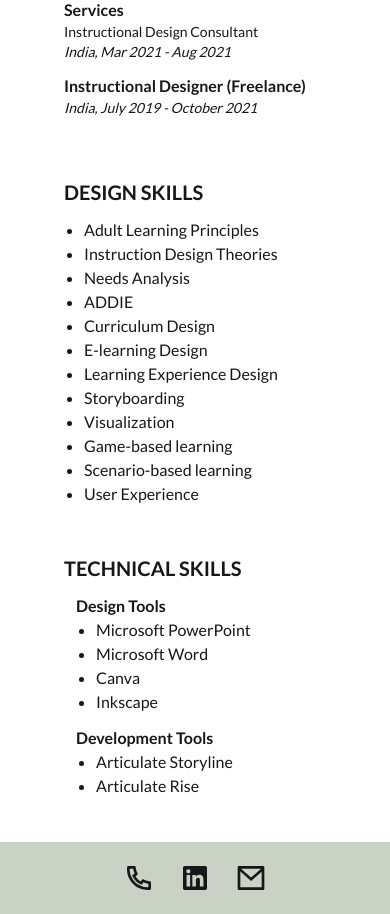
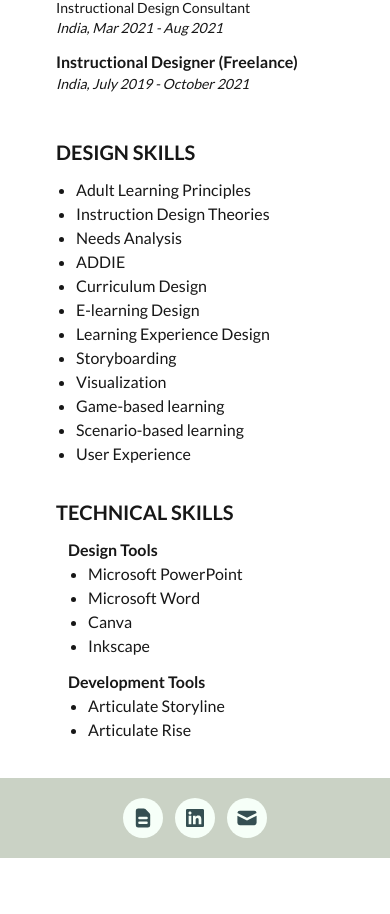
Before and after one commit to asifsyedcodes/portfolio-sona, a Next.js app: page /about in a window 390 px wide. Shown: the part 2457-3371 px from the top of the page. After the commit the page ends 3315 px from the top, so only its background shows below. Built offline with nearby package versions, Linux system fonts and the light colour scheme.

Commit message:
style adjustments

```diff
--- a/src/app/(main)/about/SkillsSection/DesignSkills.tsx
+++ b/src/app/(main)/about/SkillsSection/DesignSkills.tsx
@@ -2,7 +2,7 @@ import { DESIGN_SKILLS } from "../const";
 
 export const DesignSkills = () => {
   return (
-    <div className="p-4 mx-3">
+    <div className="p-2 lg:p-4 mx-3">
       <p className="font-bold text-xl">DESIGN SKILLS</p>
       <div className="mt-3">
         <ul className="pl-5">
--- a/src/app/(main)/about/SkillsSection/Education.tsx
+++ b/src/app/(main)/about/SkillsSection/Education.tsx
@@ -2,7 +2,7 @@ import { EDUCATION } from "../const";
 
 export const Education = () => {
   return (
-    <div className="p-4 mx-3">
+    <div className="p-2 lg:p-4 mx-3">
       <p className="font-bold text-xl">EDUCATION</p>
       <div className="mt-3">
         {EDUCATION.map((edu) => (
--- a/src/app/(main)/about/SkillsSection/Experience.tsx
+++ b/src/app/(main)/about/SkillsSection/Experience.tsx
@@ -2,7 +2,7 @@ import { EXPERIENCE } from "../const"
 
 export const Experience = () => {
   return (
-    <div className="p-4 mx-3">
+    <div className="p-2 lg:p-4 mx-3">
       <p className="font-bold text-xl">EXPERIENCE</p>
       <div className="mt-3">
         {EXPERIENCE.map((exp) => (
--- a/src/app/(main)/about/SkillsSection/TechnicalSkills.tsx
+++ b/src/app/(main)/about/SkillsSection/TechnicalSkills.tsx
@@ -2,7 +2,7 @@ import { TECHNICAL_SKILLS } from "../const";
 
 export const TechnicalSkills = () => {
   return (
-    <div className="p-4 mx-3">
+    <div className="p-2 lg:p-4 mx-3">
       <p className="font-bold text-xl">TECHNICAL SKILLS</p>
       <div className="mt-3">
         {TECHNICAL_SKILLS.map((techSkill) => (
@@ -10,7 +10,9 @@ export const TechnicalSkills = () => {
             <p className="font-semibold">{techSkill.title}</p>
             <ul className="pl-5">
               {techSkill.skills.map((skill) => (
-                <li key={skill} className="list-disc">{skill}</li>
+                <li key={skill} className="list-disc">
+                  {skill}
+                </li>
               ))}
             </ul>
           </div>
--- a/src/app/components/Footer/index.tsx
+++ b/src/app/components/Footer/index.tsx
@@ -1,11 +1,36 @@
-import { RiPhoneLine, RiLinkedinBoxFill, RiMailLine } from "react-icons/ri";
+"use client"
+import { HiDocumentText, HiMail } from "react-icons/hi";
+import { RiLinkedinBoxFill } from "react-icons/ri";
+import Link from "next/link";
 
 export const Footer = () => {
+
   return (
-    <div className="mt-auto w-full bg-green-300 py-5 flex items-center justify-center gap-6">
-      <RiPhoneLine className="h-8 w-8" />
-      <RiLinkedinBoxFill className="h-8 w-8" />
-      <RiMailLine className="h-8 w-8" />
+    <div className="mt-auto w-full bg-green-300 py-5 flex items-center justify-center gap-3">
+      {/* TODO -> Resume */}
+      <Link
+        href="https://www.linkedin.com/in/sonasathar/"
+        target="_blank"
+        className="p-2 rounded-full bg-green-100 flex items-center justify-center"
+      >
+        <HiDocumentText className="h-6 w-6 text-green-900" />
+      </Link>
+
+      <Link
+        href="https://www.linkedin.com/in/sonasathar/"
+        target="_blank"
+        className="p-2 rounded-full bg-green-100 flex items-center justify-center"
+      >
+        <RiLinkedinBoxFill className="h-6 w-6 text-green-900" />
+      </Link>
+
+      <Link
+        href="mailto:sonasathar@gmail.com"
+        target="_blank"
+        className="p-2 rounded-full bg-green-100 flex items-center justify-center"
+      >
+        <HiMail className="h-6 w-6 text-green-900" />
+      </Link>
     </div>
   );
 };
--- a/src/app/page.tsx
+++ b/src/app/page.tsx
@@ -4,7 +4,7 @@ import { Footer } from "./components/Footer";
 export default function Home() {
   return (
     <div className="flex flex-col min-h-screen bg-white text-center bg-gradient-to-r from-white-900 via-green-300 to-green-700">
-      <div className="flex-grow flex flex-col items-center justify-center">
+      <div className="flex-grow flex flex-col items-center justify-center px-5">
         <h1 className="text-5xl md:text-7xl font-semibold text-gray-800">
           <span className="text-green-900 font-libre">SONA</span>{" "}
           <span className="font-libre">SATHAR</span>
```
